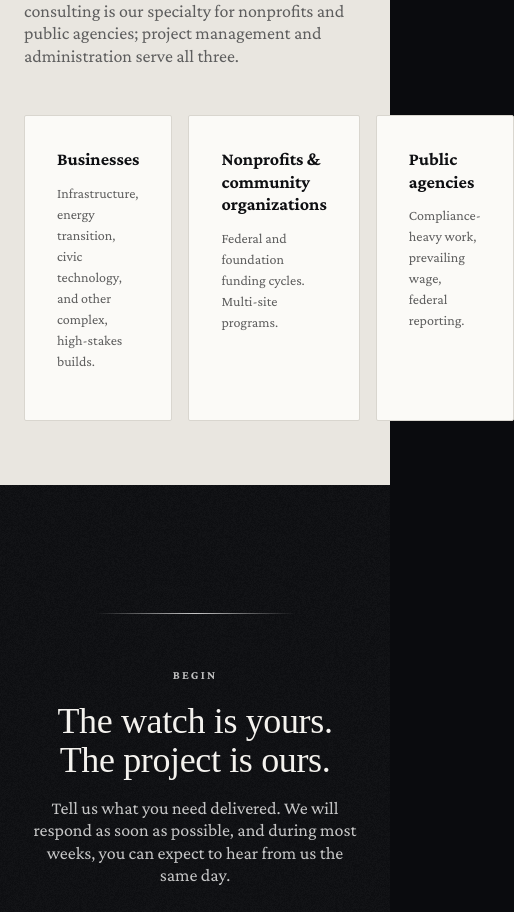
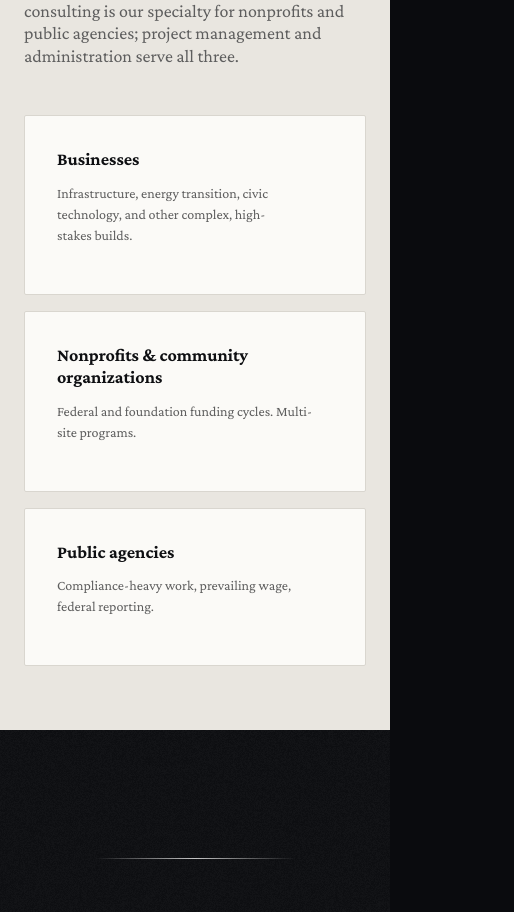
Before and after one commit to atifusmani1/falcon-web, a React (Vite) app: page /services in a window 390 px wide. Shown: the part 2347-3259 px from the top of the page, 514 px wide, since content can reach past the window. Built offline with nearby package versions, Linux system fonts and the light colour scheme; some icons are missing; a web font is replaced by a local one.

Commit message:
Made client section on Services page responsive

```diff
--- a/src/pages/ServicesPage.jsx
+++ b/src/pages/ServicesPage.jsx
@@ -31,7 +31,7 @@ export default function ServicesPage({ setRoute }) {
             eyebrow="Ideal client"
             title="Who we are best for."
             lead="Falcon is built for clients with high stakes and complex stakeholders — businesses, nonprofits, and public agencies alike. Grant consulting is our specialty for nonprofits and public agencies; project management and administration serve all three." />
-          <div style={{ display: 'grid', gridTemplateColumns: 'repeat(3, 1fr)', gap: 16 }}>
+          <div className="ideal-client-grid">
             {[
               ['Businesses', 'Infrastructure, energy transition, civic technology, and other complex, high-stakes builds.'],
               ['Nonprofits & community organizations', 'Federal and foundation funding cycles. Multi-site programs.'],
--- a/src/styles/app.css
+++ b/src/styles/app.css
@@ -486,6 +486,8 @@ a { color: inherit; text-decoration: none; }
 }
 .partners-row { display: flex; align-items: center; justify-content: center; gap: var(--space-8); flex-wrap: wrap; }
 
+.ideal-client-grid { display: grid; grid-template-columns: repeat(3, 1fr); gap: 16px; }
+
 .sector-grid { display: grid; grid-template-columns: repeat(4, 1fr); gap: var(--space-3); margin-top: var(--space-5); }
 .sector-tile { padding: var(--space-5); border: 1px solid var(--border); border-radius: var(--radius-sm); text-align: center; display: flex; flex-direction: column; align-items: center; gap: var(--space-3); }
 .sector-tile .lab { font-size: 13px; font-weight: 700; }
@@ -725,6 +727,7 @@ a { color: inherit; text-decoration: none; }
   .included-grid,
   .partners-grid,
   .footer-inner { grid-template-columns: 1fr; gap: var(--space-5); }
+  .ideal-client-grid { grid-template-columns: 1fr; grid-auto-rows: auto; }
   .footer-bottom { flex-direction: column; gap: var(--space-3); }
   .founder-portrait-frame { aspect-ratio: 16 / 10; max-width: 360px; margin: 0 auto; }
 
```
